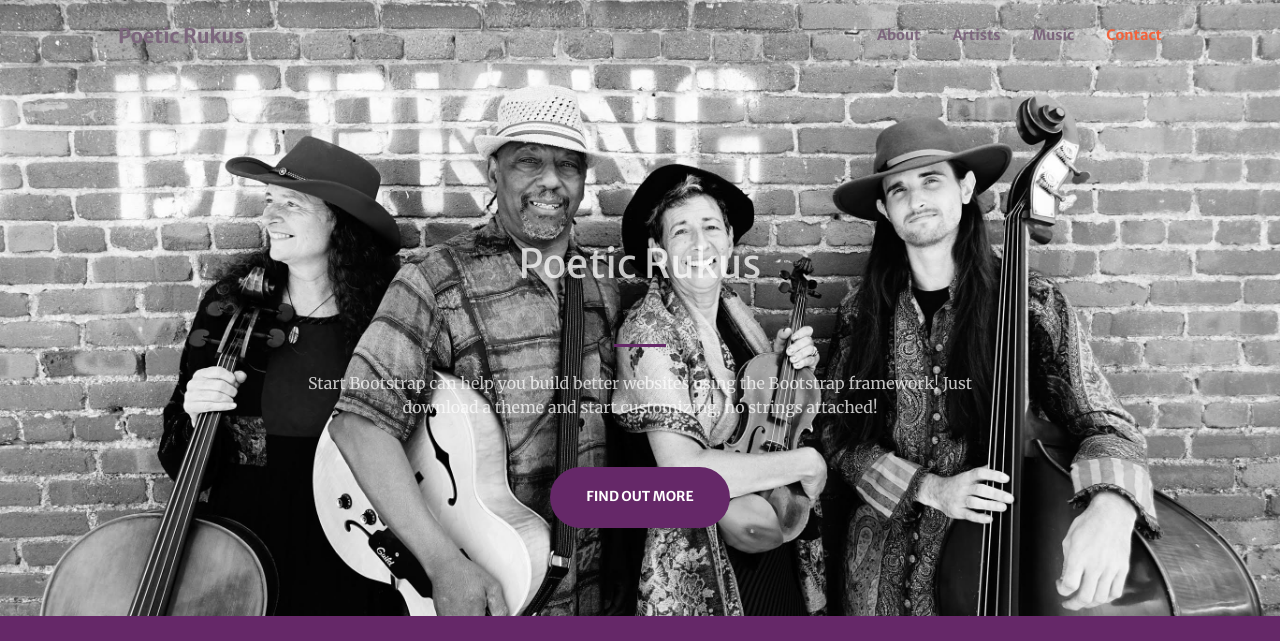
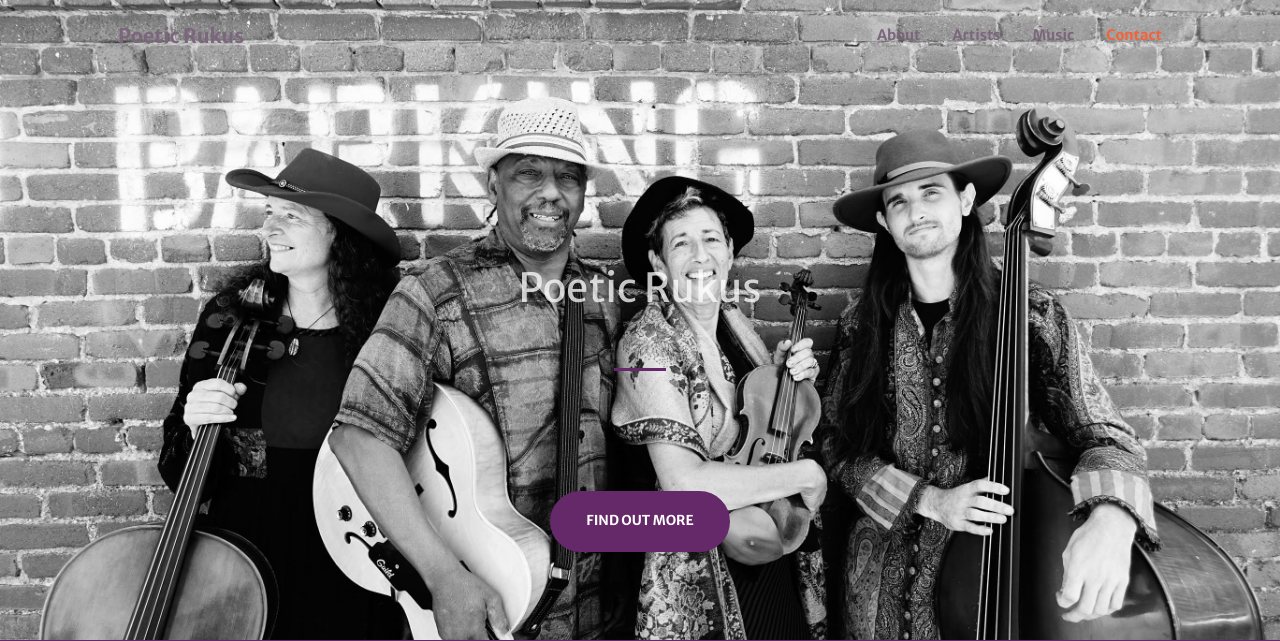
Before and after one commit to fatpat314/fatpat314-Poetic_Rukus_website, a Flask app: page / in a window 1280 px wide. Shown: the top 641 px of the page. Run offline with Flask 2, Linux system fonts and the light colour scheme; some libraries are stand-ins or nearby versions.

Commit message:
style design

```diff
--- a/templates/index.html
+++ b/templates/index.html
@@ -52,12 +52,15 @@
             <div class="container px-4 px-lg-5 h-100">
                 <div class="row gx-4 gx-lg-5 h-100 align-items-center justify-content-center text-center">
                     <div class="col-lg-8 align-self-end">
-                        <h1 class="text-white-75 font-weight-bold">Poetic Rukus</h1>
+                        <br>
+                        <h1 class="text-white-75 font-weight-bold">Poetic Rukus </h1>
                         <br>
                         <hr style="background-color:#652868" class="divider" />
                     </div>
                     <div class="col-lg-8 align-self-baseline">
-                        <p class="text-white-75 mb-5">Start Bootstrap can help you build better websites using the Bootstrap framework! Just download a theme and start customizing, no strings attached!</p>
+                        <br>
+                        <p class="text-white-75 mb-5"> </p>
+                        <br>
                         <a style="background-color:#652868" class="btn btn-primary btn-xl" href="#about">Find Out More</a>
                     </div>
                 </div>
```
